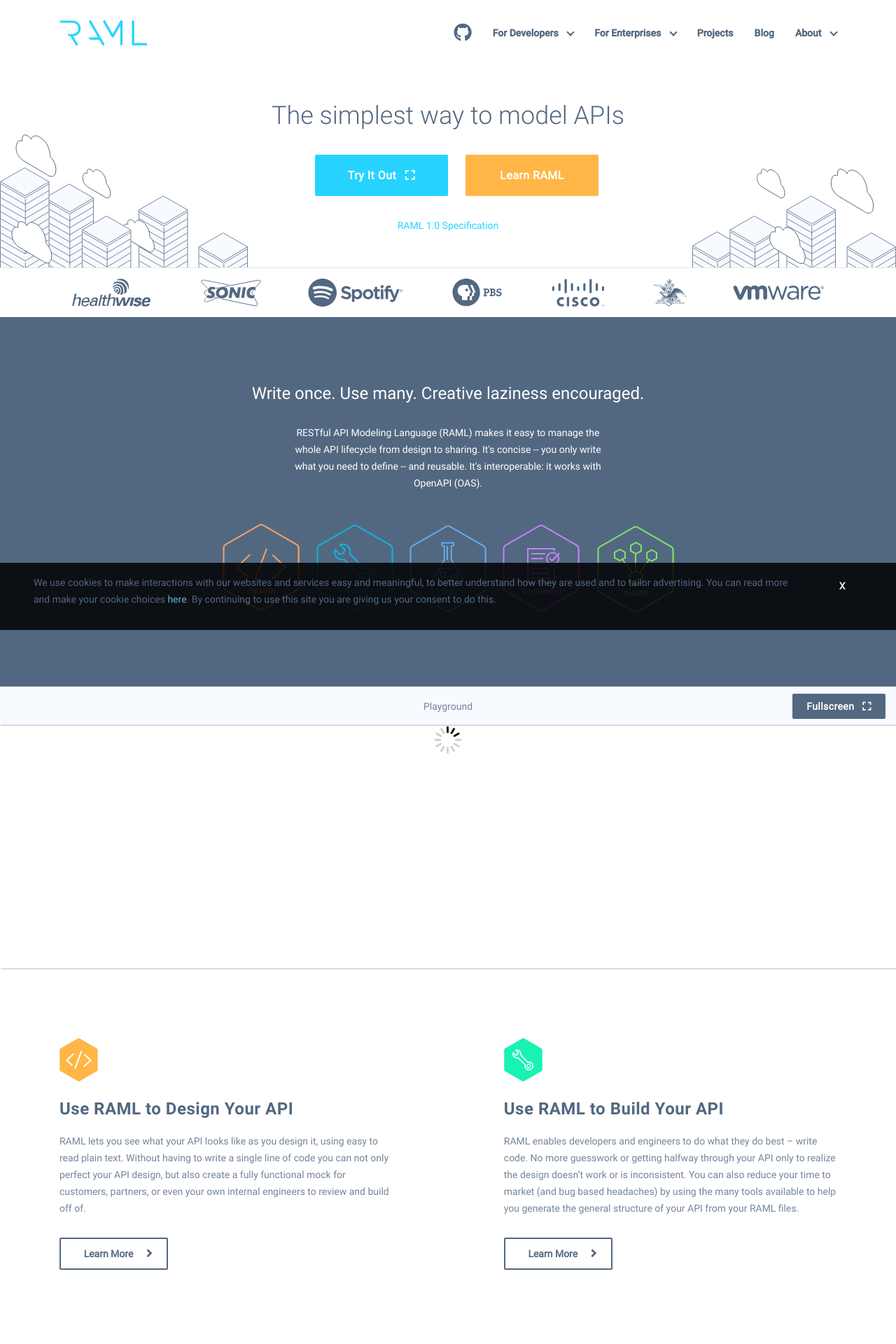
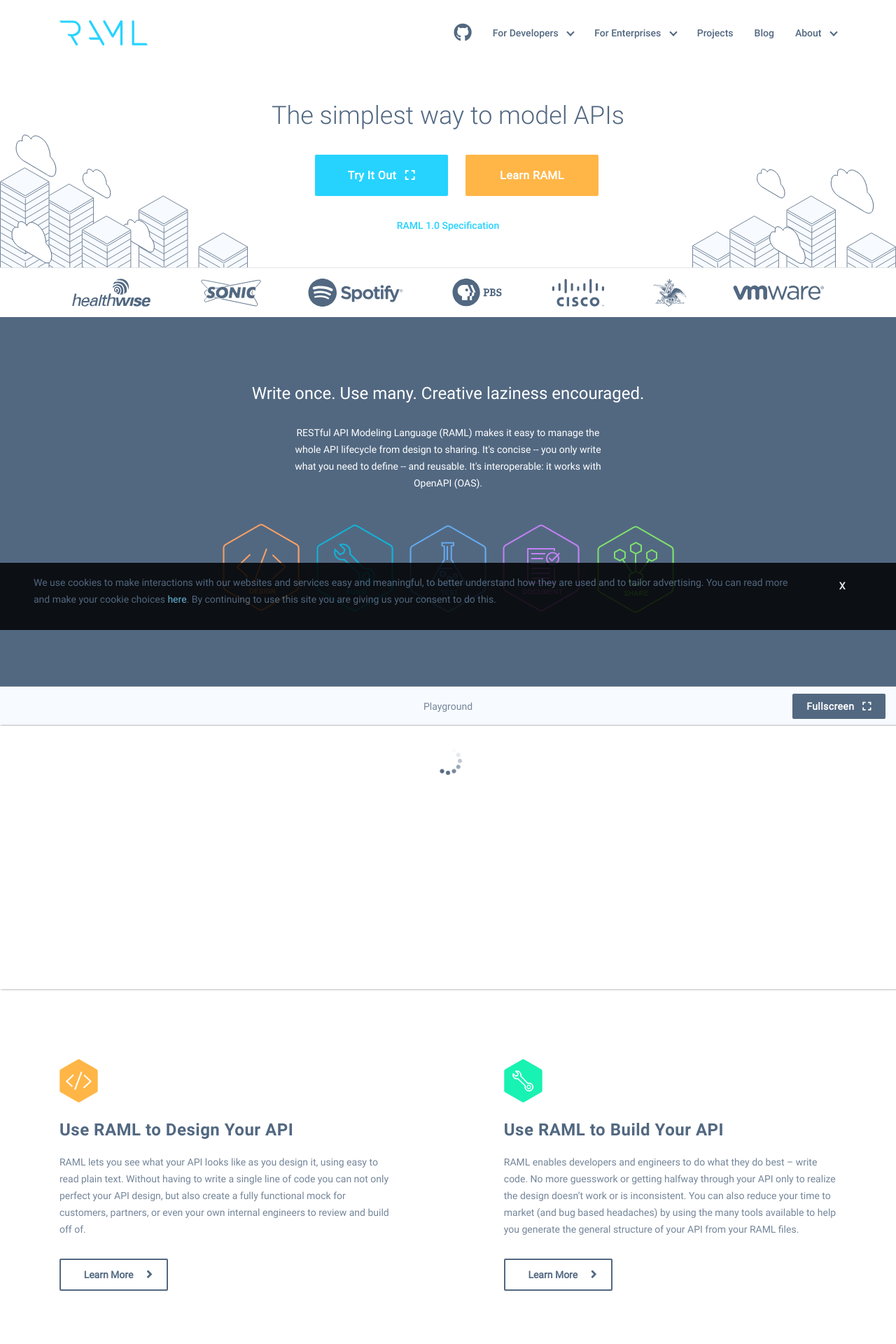
Before and after one commit to raml-org/raml-org, a Jekyll site: the page built from index.html, in a window 1280 px wide. Shown: the top 1920 px of the page at 70% size. Built offline with Jekyll 4.4.1, drawn with Linux system fonts in a browser that asks for light colours; nearby versions of some CDN libraries; a script that is not in the unit is left out.

Commit message:
bug fixes for raml design

```diff
--- a/css/style.scss
+++ b/css/style.scss
@@ -38,7 +38,7 @@
 $font-face-regular:'Roboto-Regular';
 $font-face-bold:'Roboto-Bold';
 $font-face-light:'Roboto-Light';
-$font-face-Medium:'Roboto-Medium';
+$font-face-medium:'Roboto-Medium';
 
 $orange:#FFB647;
 $orangehover:#F09C1A;
@@ -252,7 +252,7 @@
           padding:0px 15px;
         }
         a.nav-link{
-          font-size: 14px;color: $slate-gray;line-height: 16px;padding: 15px;font-weight: 600;font-family: $font-face-Medium;
+          font-size: 14px;color: $slate-gray;line-height: 16px;padding: 15px;font-family: $font-face-medium;
           @media(max-width: 991px){
             padding: 12px;
           }
@@ -307,7 +307,7 @@
               position:relative;display: block;background-color: #fff;box-shadow: none;border: none;color: #000;left: 0;padding-top: 0;top: 0;
             }
             a{
-              color:#fff;opacity: 1;padding: 6px 25px;font-size: 14px;line-height: 16px;display: block;font-weight: 600;font-family: $font-face-Medium;
+              color:#fff;opacity: 1;padding: 6px 25px;font-size: 14px;line-height: 16px;display: block;font-family: $font-face-medium;
                @media(max-width: 767px){
                 color:#000;
                 font-weight: normal;
@@ -439,6 +439,7 @@
     }
     p{
       font-size: 14px;
+      font-family: $font-face-medium;
       color:$sky-blue;
       margin-bottom: 48px;
        @media(max-width: 575px){
@@ -783,7 +784,7 @@
     li{
       display: inline-block;
       a{
-        font-size: 14px;line-height: 16px;padding: 10px;font-weight: 500;color: $slate-gray;font-weight: 600;
+        font-size: 14px;line-height: 16px;padding: 10px;font-weight: 500;color: $slate-gray;font-family: $font-face-medium;
         @media(max-width: 767px){
           display: block;
         }
@@ -1619,3 +1620,140 @@
 .dropdown-toggle:after {
   display: none;
 }
+
+/*loding-img-css*/
+.sk-fading-circle {
+  margin: 30px auto;
+  width: 40px;
+  height: 40px;
+  position: relative;
+}
+
+.sk-fading-circle .sk-circle {
+  width: 100%;
+  height: 100%;
+  position: absolute;
+  left: 0;
+  top: 0;
+}
+
+.sk-fading-circle .sk-circle:before {
+  content: '';
+  display: block;
+  margin: 0 auto;
+  width: 15%;
+  height: 15%;
+  background-color: #526881;
+  border-radius: 100%;
+  -webkit-animation: sk-circleFadeDelay 1.2s infinite ease-in-out both;
+          animation: sk-circleFadeDelay 1.2s infinite ease-in-out both;
+}
+.sk-fading-circle .sk-circle2 {
+  -webkit-transform: rotate(30deg);
+      -ms-transform: rotate(30deg);
+          transform: rotate(30deg);
+}
+.sk-fading-circle .sk-circle3 {
+  -webkit-transform: rotate(60deg);
+      -ms-transform: rotate(60deg);
+          transform: rotate(60deg);
+}
+.sk-fading-circle .sk-circle4 {
+  -webkit-transform: rotate(90deg);
+      -ms-transform: rotate(90deg);
+          transform: rotate(90deg);
+}
+.sk-fading-circle .sk-circle5 {
+  -webkit-transform: rotate(120deg);
+      -ms-transform: rotate(120deg);
+          transform: rotate(120deg);
+}
+.sk-fading-circle .sk-circle6 {
+  -webkit-transform: rotate(150deg);
+      -ms-transform: rotate(150deg);
+          transform: rotate(150deg);
+}
+.sk-fading-circle .sk-circle7 {
+  -webkit-transform: rotate(180deg);
+      -ms-transform: rotate(180deg);
+          transform: rotate(180deg);
+}
+.sk-fading-circle .sk-circle8 {
+  -webkit-transform: rotate(210deg);
+      -ms-transform: rotate(210deg);
+          transform: rotate(210deg);
+}
+.sk-fading-circle .sk-circle9 {
+  -webkit-transform: rotate(240deg);
+      -ms-transform: rotate(240deg);
+          transform: rotate(240deg);
+}
+.sk-fading-circle .sk-circle10 {
+  -webkit-transform: rotate(270deg);
+      -ms-transform: rotate(270deg);
+          transform: rotate(270deg);
+}
+.sk-fading-circle .sk-circle11 {
+  -webkit-transform: rotate(300deg);
+      -ms-transform: rotate(300deg);
+          transform: rotate(300deg);
+}
+.sk-fading-circle .sk-circle12 {
+  -webkit-transform: rotate(330deg);
+      -ms-transform: rotate(330deg);
+          transform: rotate(330deg);
+}
+.sk-fading-circle .sk-circle2:before {
+  -webkit-animation-delay: -1.1s;
+          animation-delay: -1.1s;
+}
+.sk-fading-circle .sk-circle3:before {
+  -webkit-animation-delay: -1s;
+          animation-delay: -1s;
+}
+.sk-fading-circle .sk-circle4:before {
+  -webkit-animation-delay: -0.9s;
+          animation-delay: -0.9s;
+}
+.sk-fading-circle .sk-circle5:before {
+  -webkit-animation-delay: -0.8s;
+          animation-delay: -0.8s;
+}
+.sk-fading-circle .sk-circle6:before {
+  -webkit-animation-delay: -0.7s;
+          animation-delay: -0.7s;
+}
+.sk-fading-circle .sk-circle7:before {
+  -webkit-animation-delay: -0.6s;
+          animation-delay: -0.6s;
+}
+.sk-fading-circle .sk-circle8:before {
+  -webkit-animation-delay: -0.5s;
+          animation-delay: -0.5s;
+}
+.sk-fading-circle .sk-circle9:before {
+  -webkit-animation-delay: -0.4s;
+          animation-delay: -0.4s;
+}
+.sk-fading-circle .sk-circle10:before {
+  -webkit-animation-delay: -0.3s;
+          animation-delay: -0.3s;
+}
+.sk-fading-circle .sk-circle11:before {
+  -webkit-animation-delay: -0.2s;
+          animation-delay: -0.2s;
+}
+.sk-fading-circle .sk-circle12:before {
+  -webkit-animation-delay: -0.1s;
+          animation-delay: -0.1s;
+}
+
+@-webkit-keyframes sk-circleFadeDelay {
+  0%, 39%, 100% { opacity: 0; }
+  40% { opacity: 1; }
+}
+
+@keyframes sk-circleFadeDelay {
+  0%, 39%, 100% { opacity: 0; }
+  40% { opacity: 1; }
+}
--- a/index.html
+++ b/index.html
@@ -54,7 +54,22 @@
         <a class="pull-right d-sm-none d-md-block playground-btn" href="">Fullscreen <i class="fas fa-expand"></i></a>
         <a class="pull-right d-none d-sm-block d-md-none playground-btn no-background" href=""><i class="fas fa-expand"></i></a>
         <div class="col-md-12 col-sm-12 editor-block padd_00">
-          <div id="container" style="width:100%;height:346px;"> <img style="margin: 0 auto;" class="d-block" src="images/giphy.gif" width="40"></div>
+          <div id="container" style="width:100%;height:346px;">
+            <div class="sk-fading-circle">
+              <div class="sk-circle1 sk-circle"></div>
+              <div class="sk-circle2 sk-circle"></div>
+              <div class="sk-circle3 sk-circle"></div>
+              <div class="sk-circle4 sk-circle"></div>
+              <div class="sk-circle5 sk-circle"></div>
+              <div class="sk-circle6 sk-circle"></div>
+              <div class="sk-circle7 sk-circle"></div>
+              <div class="sk-circle8 sk-circle"></div>
+              <div class="sk-circle9 sk-circle"></div>
+              <div class="sk-circle10 sk-circle"></div>
+              <div class="sk-circle11 sk-circle"></div>
+              <div class="sk-circle12 sk-circle"></div>
+            </div>
+          </div>
         </div>
       </div>
     </div>
--- a/js/script.js
+++ b/js/script.js
@@ -56,6 +56,12 @@
     $('.homepage_icons').on('mouseout',function(){
       $('.homepage_icons a').removeClass('gray');
     });
+
+    setTimeout(function(){
+      if($(".raml-editor .editor-block #container").find(".monaco-editor").length) {
+        $(".sk-fading-circle").hide();
+      }
+    }, 1000);
   });
 
 })(jQuery);
```
